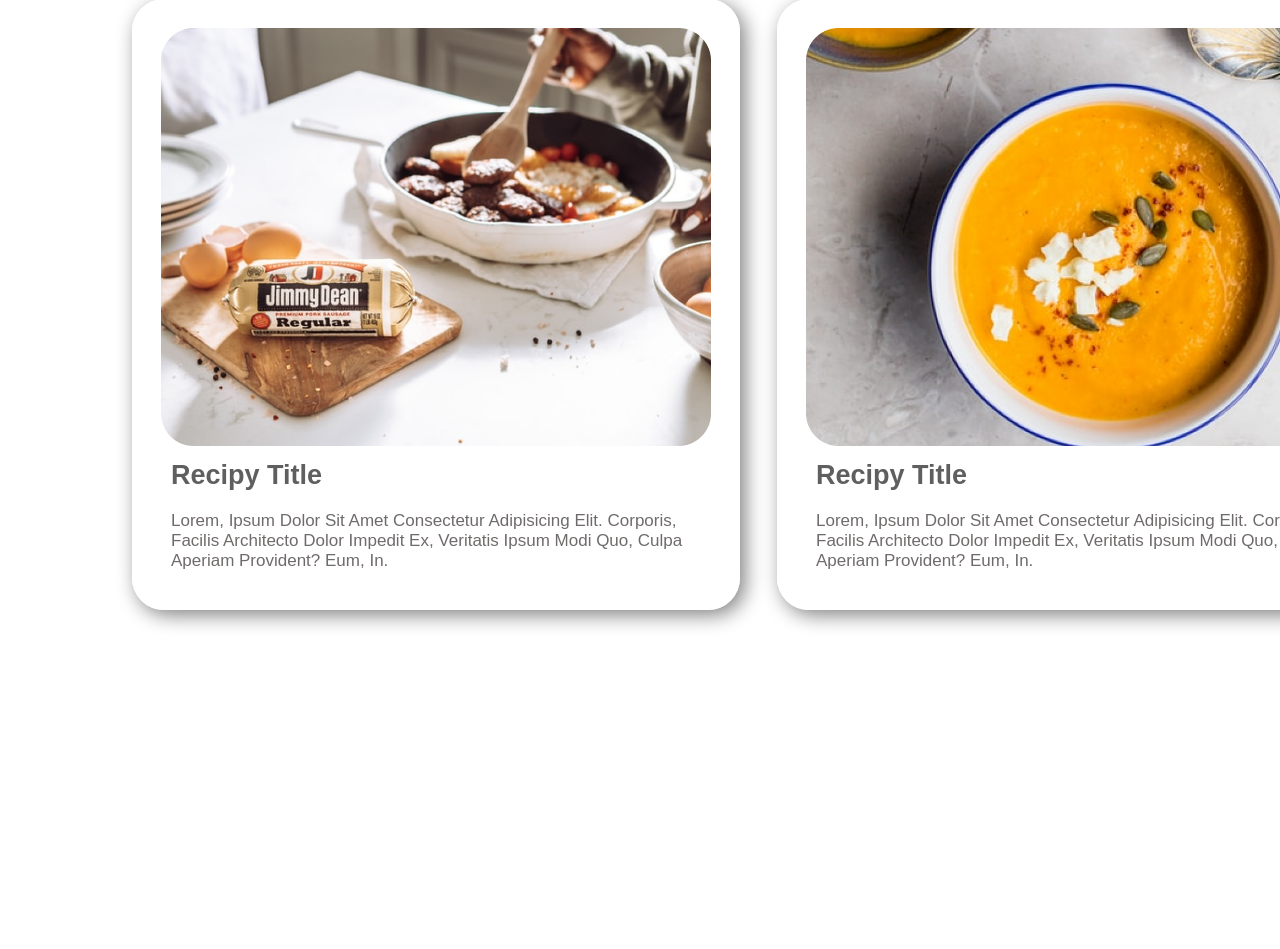
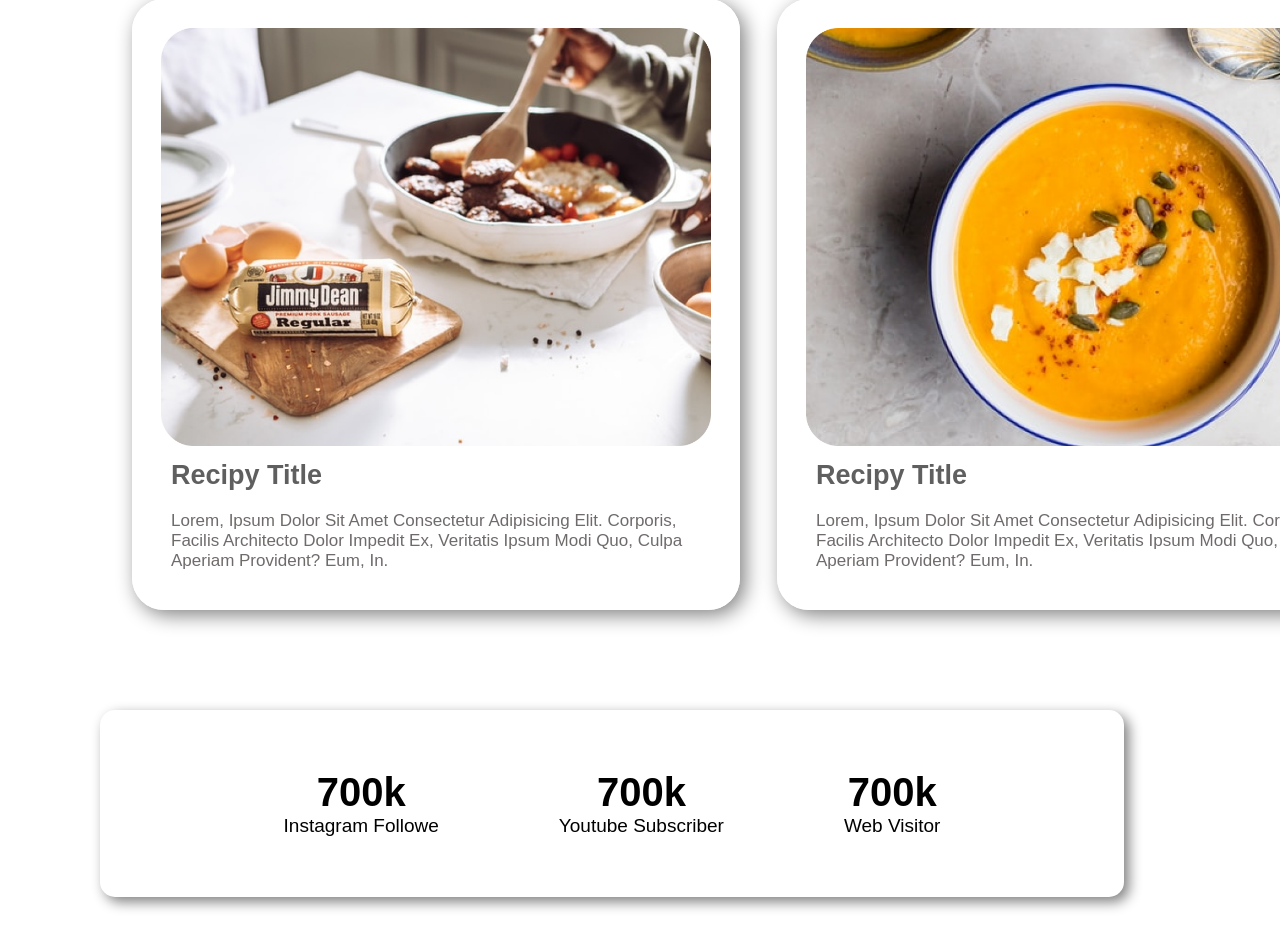
Before and after one commit to ysYasin/eat-fresh, a plain HTML site: page index.html in a window 1280 px wide. Shown: the part 2076-3025 px from the top of the page. Before the commit the page ends 2786 px from the top, so only its background shows below. Drawn offline with Linux system fonts and the light colour scheme.

Commit message:
followers added

```diff
--- a/index.html
+++ b/index.html
@@ -58,7 +58,24 @@
         </div>
     </section>
 
+    <section class="follower">
+        <div class="main-boxF">
+            <div class="follower-box">
+                <h1>700k</h1>
+                <span>Instagram followe</span>
+            </div>
+            <div class="follower-box">
+                <h1>700k</h1>
+                <span>youtube subscriber</span>
+            </div>
+            <div class="follower-box">
+                <h1>700k</h1>
+                <span>web visitor</span>
+            </div>
+        </div>
 
+
+    </section>
 
 
 
--- a/style.css
+++ b/style.css
@@ -4,6 +4,20 @@
     border: 0;
     text-transform: capitalize;
     font-family: Arial, Helvetica, sans-serif;
+}
+
+.follower-box {
+    margin: 60px;
+    text-align: center;
+}
+
+.follower-box h1 {
+    font-size: 40px;
+    font-weight: 800;
+}
+
+.follower-box span {
+    font-size: 19px;
 }
 
 .recipy-item {
@@ -127,3 +141,13 @@
     gap: 37px;
     margin: 0px 132px 0;
 }
+
+.main-boxF {
+    display: flex;
+    width: 80%;
+    align-items: center;
+    justify-content: center;
+    margin: 100px;
+    border-radius: 15px;
+    box-shadow: 5px 5px 13px gray;
+}
```
